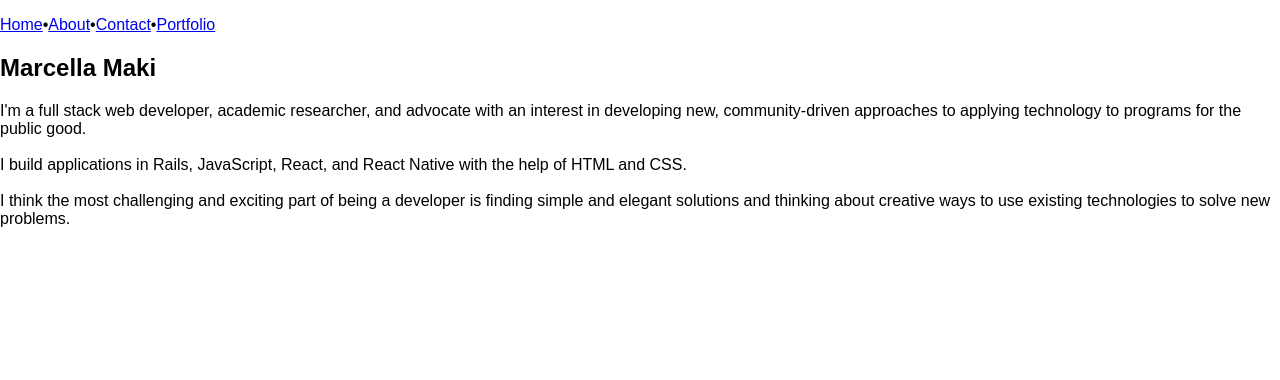
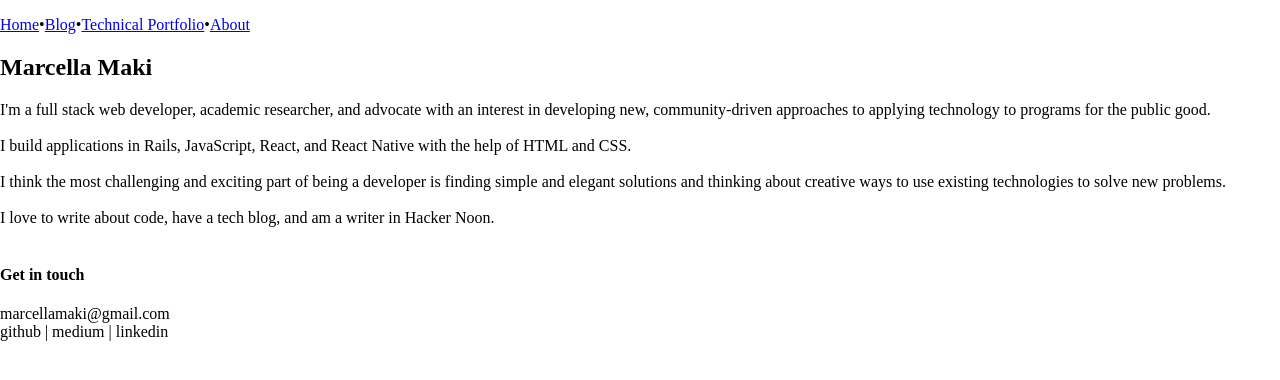
Before and after one commit to marcellamaki/portfolio, a React (Create React App) app in the folder portfolio/: page / in a window 1280 px wide. Shown: the top 380 px of the page. Built offline with nearby package versions, Linux system fonts and the light colour scheme.

Commit message:
updates to landing page and nav bar. changed font family

```diff
--- a/portfolio/src/App.css
+++ b/portfolio/src/App.css
@@ -1,10 +1,6 @@
 .App {
   text-align: center;
-}
-
-.App-logo {
-  animation: App-logo-spin infinite 20s linear;
-  height: 80px;
+  font: serif;
 }
 
 .App-header {
@@ -21,8 +17,3 @@
 .App-intro {
   font-size: large;
 }
-
-@keyframes App-logo-spin {
-  from { transform: rotate(0deg); }
-  to { transform: rotate(360deg); }
-}
--- a/portfolio/src/components/Home.js
+++ b/portfolio/src/components/Home.js
@@ -19,8 +19,15 @@ const Home = () => {
             I think the most challenging and exciting part of being a developer is finding simple and elegant solutions and thinking about creative ways to use existing technologies to solve new problems.
             <br></br>
             <br></br>
-
+            I love to write about code, have a tech blog, and am a writer in Hacker Noon.
+            <br></br>
+            <br></br>
           </p>
+            <h4>Get in touch </h4>
+            <p>marcellamaki@gmail.com
+            <br></br>
+            github | medium | linkedin
+            </p>
         </div>
       </div>
       )
--- a/portfolio/src/components/NavBar.js
+++ b/portfolio/src/components/NavBar.js
@@ -9,11 +9,11 @@ class NavBar extends React.Component {
           <p>
             <Link to="/" className="navLink">Home</Link>
             •
+            <Link to="/blog" className="navLink">Blog</Link>
+            •
+            <Link to="/portfolio" className="navLink">Technical Portfolio</Link>
+            •
             <Link to="/about" className="navLink">About</Link>
-            •
-            <Link to="/contact" className="navLink">Contact</Link>
-            •
-            <Link to="/portfolio" className="navLink">Portfolio</Link>
           </p>
         </div>
     )
--- a/portfolio/src/components/Portfolio.js
+++ b/portfolio/src/components/Portfolio.js
@@ -33,7 +33,7 @@ const Portfolio = () => {
             <br></br>
             Collaborative Project
             <br></br>
-            Built with React, Ruby on Rails, and Semantic UI.
+            Built with Ruby.
             <br></br>
             Repositories: Front End | Back End
             </p>
--- a/portfolio/src/index.css
+++ b/portfolio/src/index.css
@@ -1,5 +1,9 @@
 body {
   margin: 0;
   padding: 0;
-  font-family: sans-serif;
+  font-family: 'Cormorant', serif;
 }
+
+header {
+  font-family: 'Vidaloka', serif;
+}
```
Also changed, not shown: portfolio/src/App.js (+4 -3 lines).
